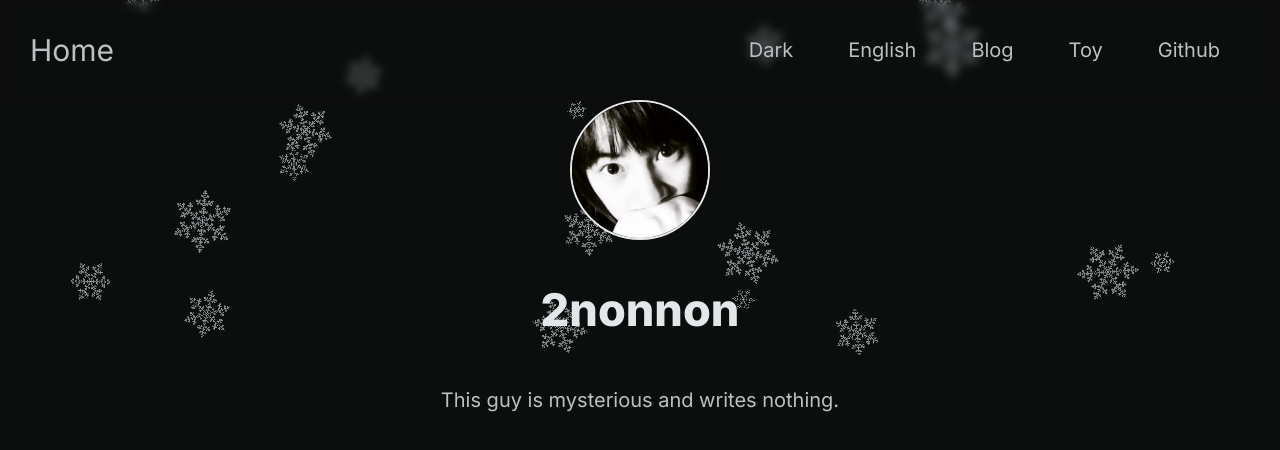
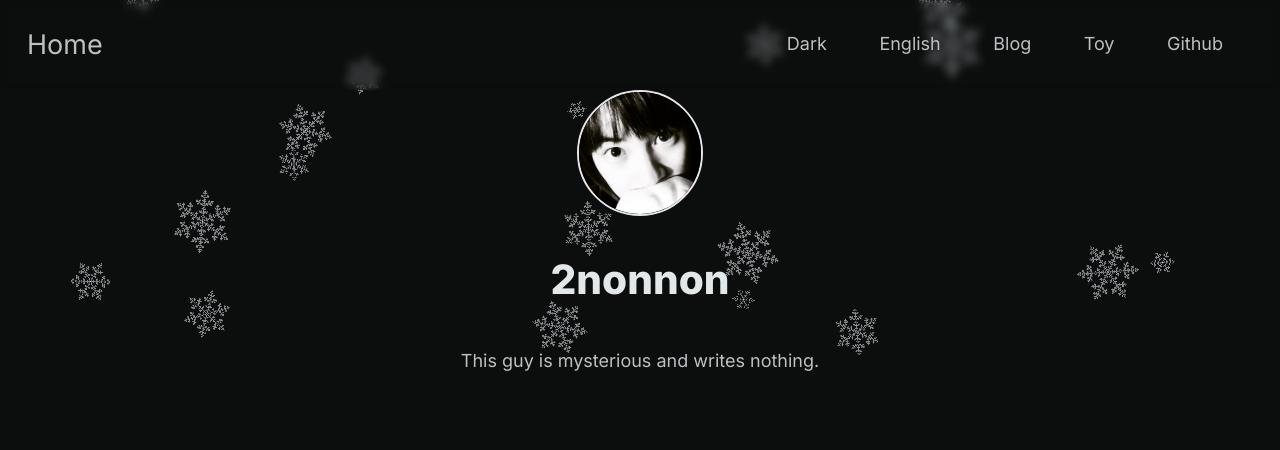
Before and after one commit to 2nonnon/blog, a Next.js app: page / in a window 1280 px wide. Shown: the top 450 px of the page. Built offline with nearby package versions, Linux system fonts and the light colour scheme; some icons are missing.

Commit message:
字体大小调整

```diff
--- a/components/Modal.tsx
+++ b/components/Modal.tsx
@@ -10,7 +10,9 @@ const Modal: FunctionComponent<{ children: any }> = ({ children }) => {
 
   useEffect(() => {
     modalRoot!.appendChild(elRef.current!)
-    return () => { modalRoot!.removeChild(elRef.current!) }
+    return () => {
+      modalRoot!.removeChild(elRef.current!)
+    }
   }, [])
 
   return createPortal(<div className='fixed top-1/2 left-1/2 -translate-x-1/2 -translate-y-1/2'>{children}</div>, elRef.current)
--- a/styles/global.css
+++ b/styles/global.css
@@ -35,7 +35,7 @@
 
     @media screen and (min-width: 1280px) {
         :root {
-            font-size: 20px;
+            font-size: 18px;
         }
     }
 
```
